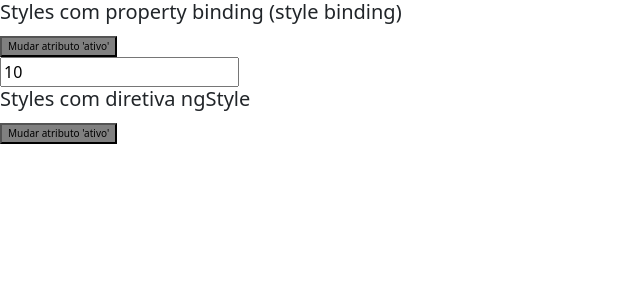
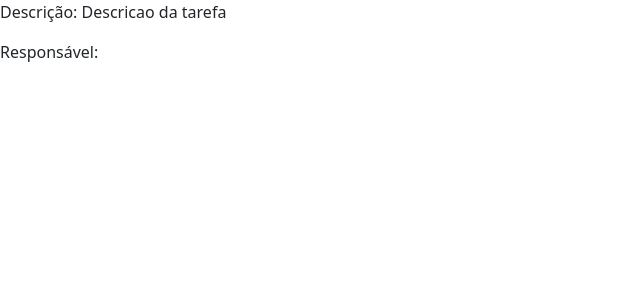
Before and after one commit to pininho/curso-angular-loiane-diretivas, an Angular app: page / in a window 1280 px wide. Shown: the top 300 px of the page, without its empty margins (0-640 px from the left). Built offline with nearby package versions, Linux system fonts and the light colour scheme.

Commit message:
operador elvis

```diff
--- a/src/app/app.component.html
+++ b/src/app/app.component.html
@@ -2,4 +2,5 @@
 <!--app-diretiva-ngswitch></app-diretiva-ngswitch-->
 <!--app-diretiva-ngfor></app-diretiva-ngfor-->
 <!--app-diretiva-ngclass></!--app-diretiva-ngclass-->
-<app-diretiva-ngstyle></app-diretiva-ngstyle>
+<!--app-diretiva-ngstyle></!--app-diretiva-ngstyle-->
+<app-operador-elvis></app-operador-elvis>
--- a/src/app/app.module.ts
+++ b/src/app/app.module.ts
@@ -9,6 +9,7 @@
 import { DiretivaNgclassComponent } from './diretiva-ngclass/diretiva-ngclass.component';
 import { DiretivaNgstyleComponent } from './diretiva-ngstyle/diretiva-ngstyle.component';
 import { FormsModule } from '@angular/forms';
+import { OperadorElvisComponent } from './operador-elvis/operador-elvis.component';
 
 @NgModule({
   declarations: [
@@ -18,7 +19,8 @@
     DiretivaNgswitchComponent,
     DiretivaNgforComponent,
     DiretivaNgclassComponent,
-    DiretivaNgstyleComponent
+    DiretivaNgstyleComponent,
+    OperadorElvisComponent
   ],
   imports: [
     BrowserModule,
--- /dev/null
+++ b/src/app/operador-elvis/operador-elvis.component.html
@@ -0,0 +1,4 @@
+<p>Descrição: {{ tarefa.desc }}</p>
+<!--p>Responsável: {{ tarefa.responsavel.nome }}</p-->
+<!--p>Responsável: {{ tarefa.responsavel != null ? tarefa.responsavel.nome : '' }}</p-->
+<p>Responsável: {{ tarefa.responsavel?.usuario?.nome }}</p>
--- /dev/null
+++ b/src/app/operador-elvis/operador-elvis.component.ts
@@ -0,0 +1,24 @@
+import { Component, OnInit } from '@angular/core';
+
+@Component({
+  selector: 'app-operador-elvis',
+  templateUrl: './operador-elvis.component.html',
+  styleUrls: ['./operador-elvis.component.scss']
+})
+export class OperadorElvisComponent implements OnInit {
+
+  tarefa:any = {
+    desc: 'Descricao da tarefa',
+    responsavel: {
+      usuario: null
+    }
+    //estrutura do objeto responsavel -> responsavel : {nome: ''}
+  }
+
+
+  constructor() { }
+
+  ngOnInit(): void {
+  }
+
+}
```
Also changed, not shown: src/app/operador-elvis/operador-elvis.component.scss (added), 1 other file (tests, documents, lock files or other folders).
